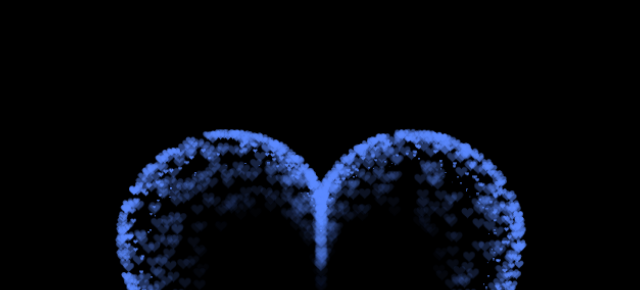
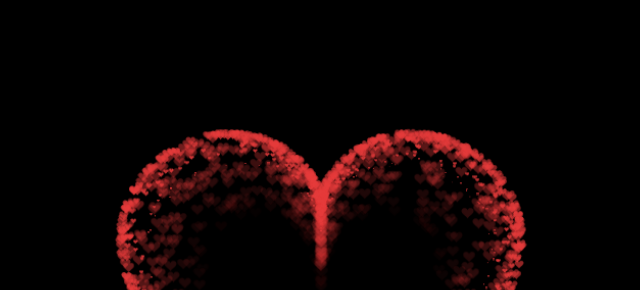
Before and after one commit to MiniBox1508/test.com.hihihi, a plain HTML site: page index.html in a window 1280 px wide. Shown: the part 84-374 px from the top of the page, without its empty margins (319-959 px from the left). Drawn offline with Linux system fonts and the light colour scheme.

Commit message:
Add files via upload

```diff
--- a/index.html
+++ b/index.html
@@ -56,7 +56,7 @@ canvas {
 #pinkboard:before, #pinkboard:after {
   content: '';
   position: absolute;
-  background: #5C8AFF;
+  background: #e63c3c;
   width: 100px;
   height: 160px;
   border-top-left-radius: 50px;
@@ -282,7 +282,7 @@ var ParticlePool = (function() {
     }
     context.closePath();
     // create the fill
-    context.fillStyle = '#5C8AFF';
+    context.fillStyle = '#e63c3c';
     context.fill();
     // create the image
     var image = new Image();
@@ -333,7 +333,7 @@ var ParticlePool = (function() {
   <div class="center-text",
   style="background-color:rgb(0, 0, 0);
         width: 100%;
-        color: rgb(235, 240, 238);
+        color: rgb(225, 12, 168);
         height:100%;
         font-size: 31px;
         font-style: italic;
```
